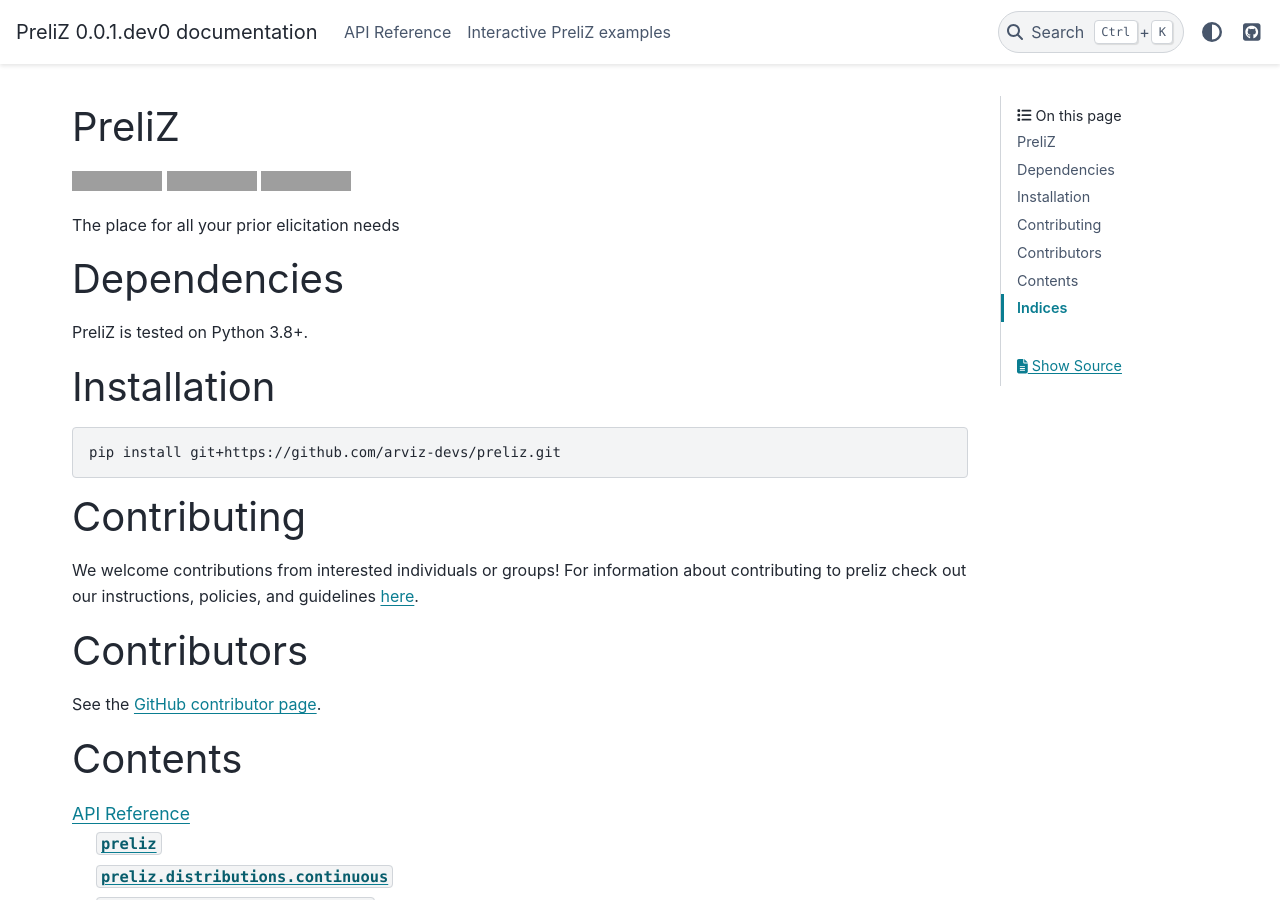
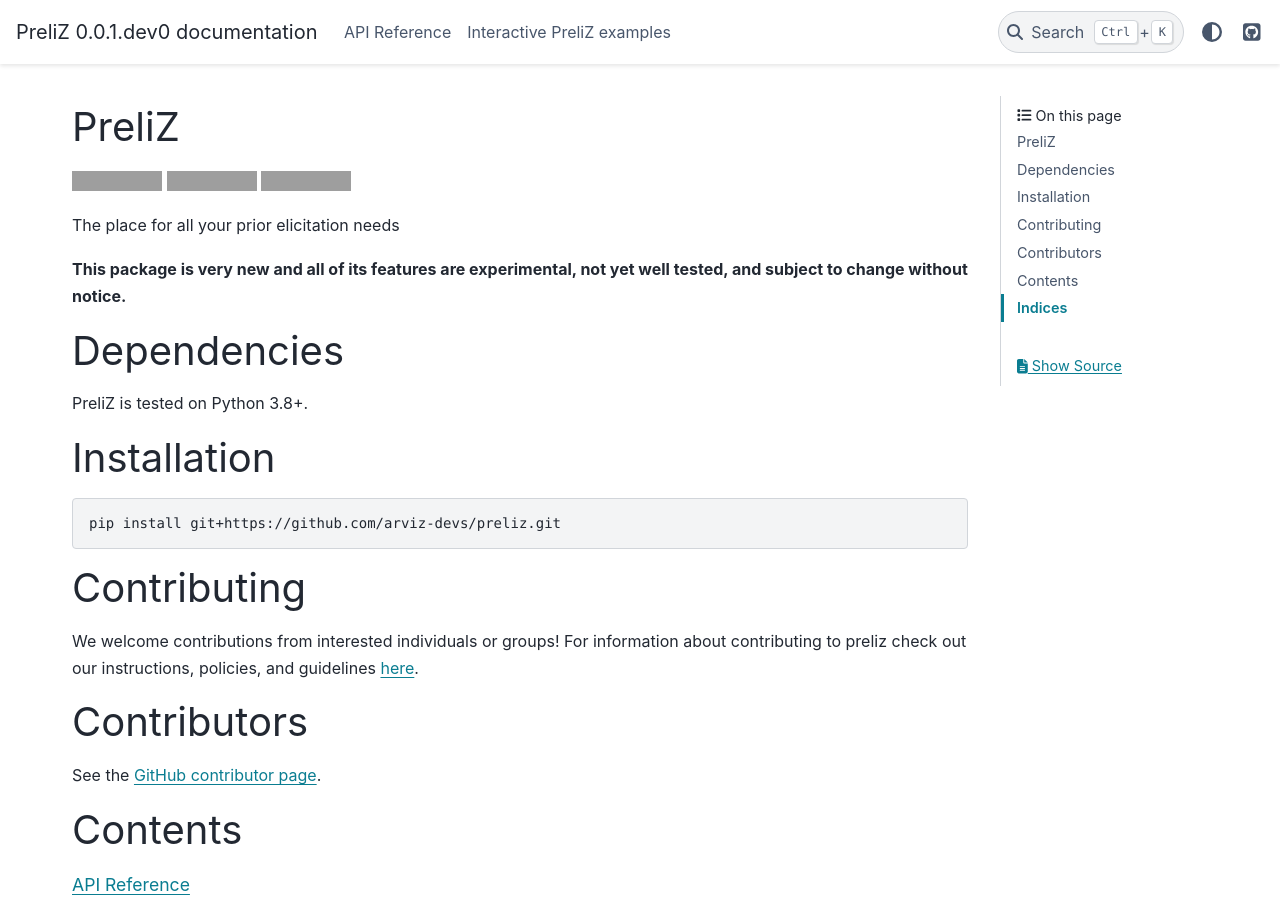
Before and after one commit to arviz-devs/preliz, a Sphinx documentation site: the page built from docs/index.rst, in a window 1280 px wide and 900 px high. Built offline with Sphinx 7.4.7 and the PyData theme 0.15.4, drawn with Linux system fonts in a browser that asks for light colours; grey boxes are pictures that could not be loaded.

Commit message:
add warning message

```diff
--- a/docs/index.rst
+++ b/docs/index.rst
@@ -17,6 +17,8 @@ PreliZ
 
 
 The place for all your prior elicitation needs
+
+**This package is very new and all of its features are experimental, not yet well tested, and subject to change without notice.**
 
 
 Dependencies
```
